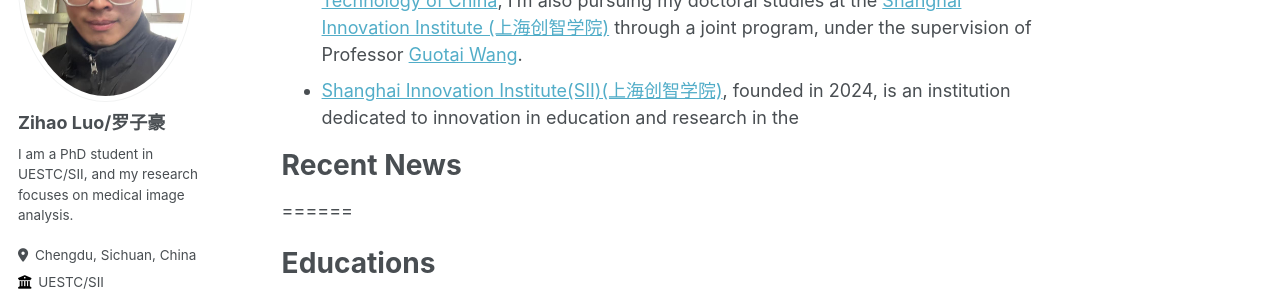
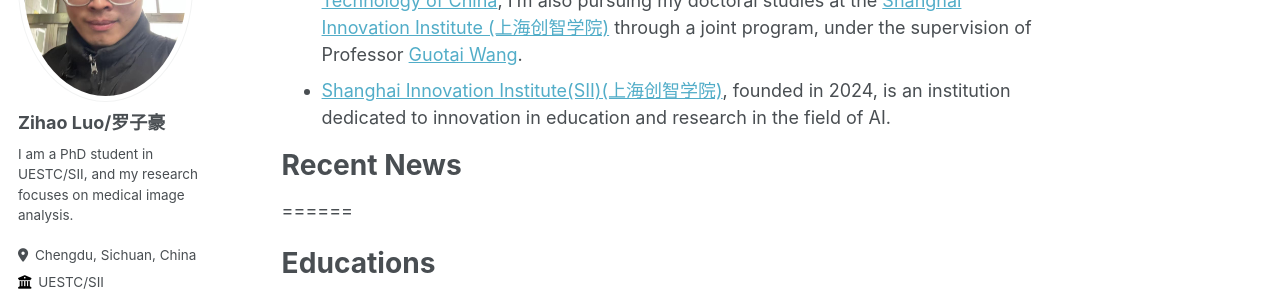
Before and after one commit to Zihaoluoh/zihaoluoh.github.io, a Jekyll site: the page built from _pages/about.md, in a window 1280 px wide and 1192 px high. Shown: the part 233-533 px from the top of the window. Built offline with Jekyll 4.4.1, drawn with Linux system fonts in a browser that asks for light colours; some web fonts are replaced.

Commit message:
Update about.md

```diff
--- a/_pages/about.md
+++ b/_pages/about.md
@@ -7,7 +7,7 @@ redirect_from:
   - /about.html
 ---
 - I am a Ph.D. Student in Mechanical Engineering at the [HiLab](https://hilab.uestc.edu.cn/#/index) in the [School of Mechanical and Electrical Engineering](https://www.smee.uestc.edu.cn/index.htm), [University of Electronic Science and Technology of China](https://www.uestc.edu.cn/3974ba6dfa50d5c04a9414d3ce8bfd34.html?n=8e7z368tn51), I’m also pursuing my doctoral studies at the [Shanghai Innovation Institute (上海创智学院)](https://www.sii.edu.cn/) through a joint program, under the supervision of Professor [Guotai Wang](https://faculty.uestc.edu.cn/wangguotai/zh_CN/index.htm).
-- [Shanghai Innovation Institute(SII)(上海创智学院)](https://www.sii.edu.cn/), founded in 2024, is an institution dedicated to innovation in education and research in the
+- [Shanghai Innovation Institute(SII)(上海创智学院)](https://www.sii.edu.cn/), founded in 2024, is an institution dedicated to innovation in education and research in the field of AI.
 
 # Recent News
 ======
```
